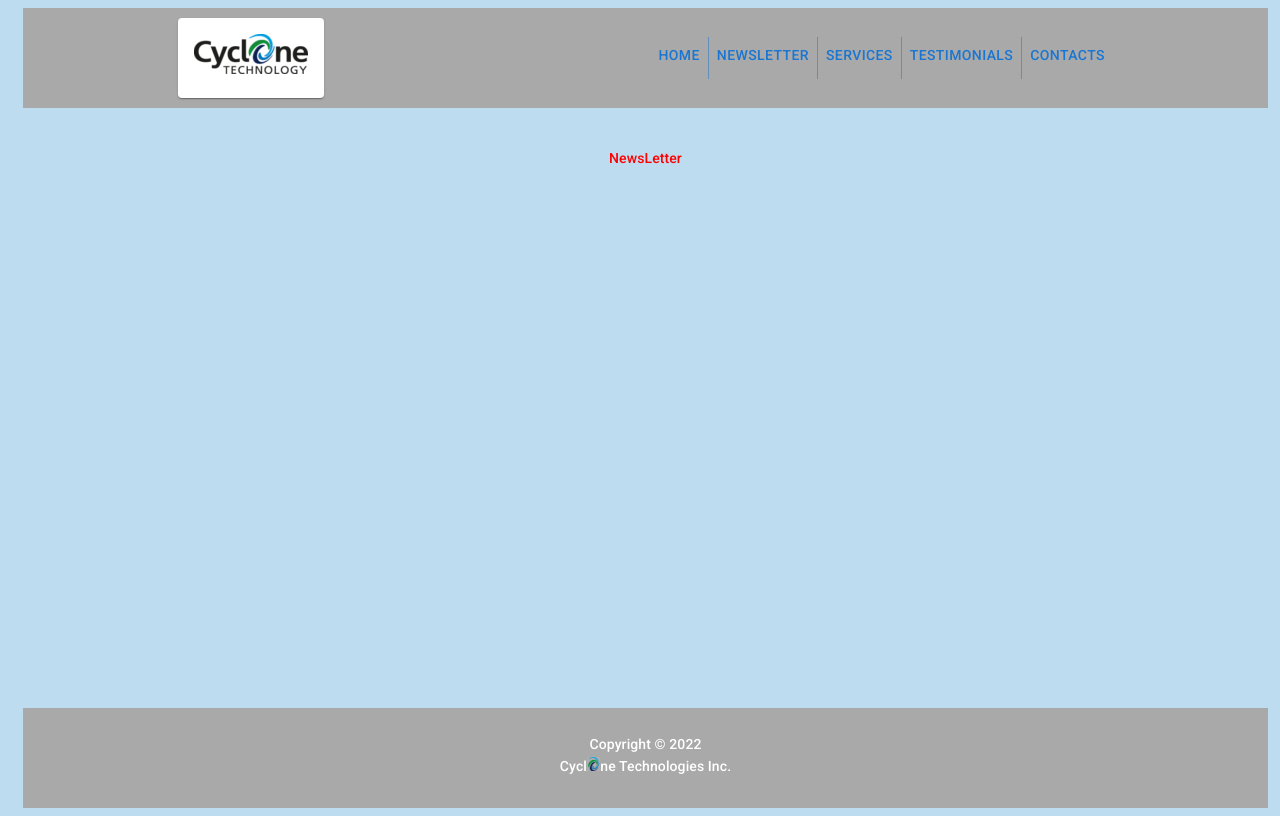
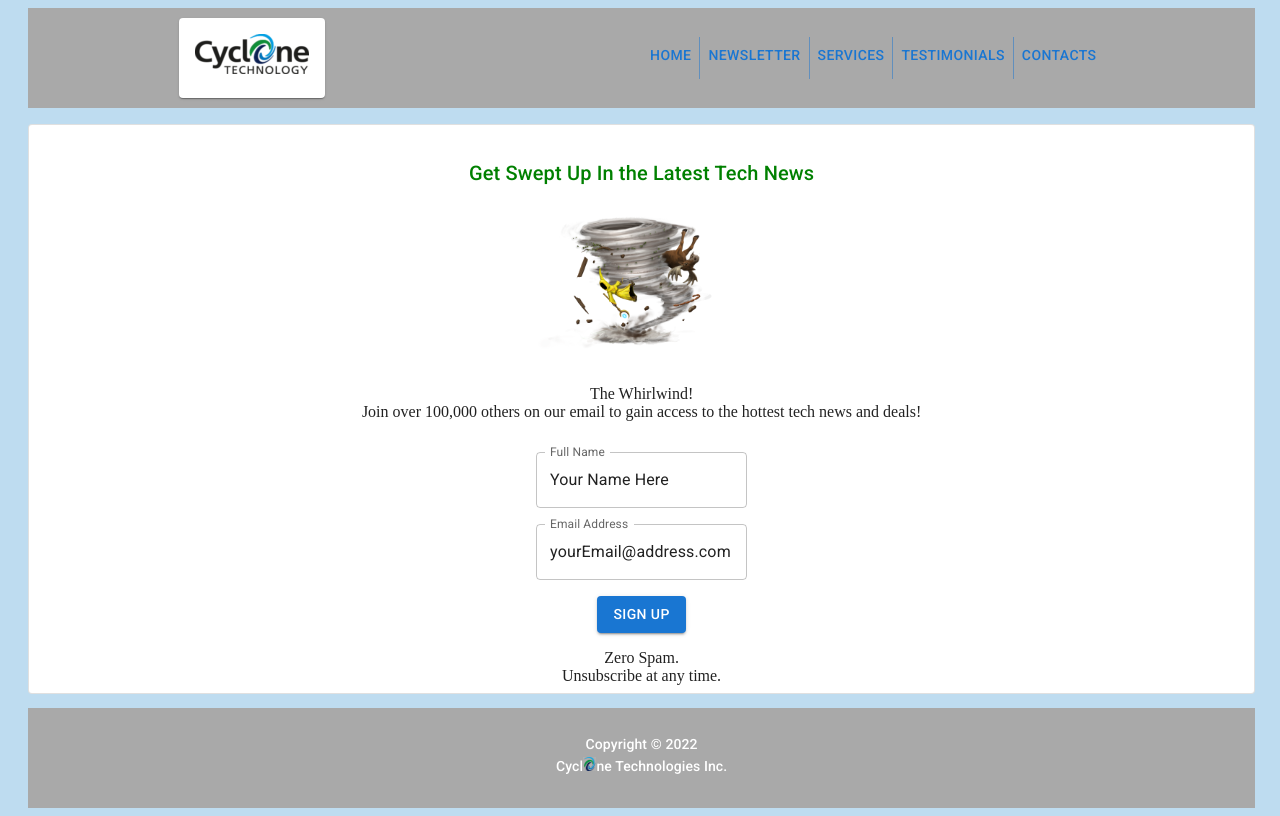
Before and after one commit to JamesFThomas/Cyclone-Tech, a React (Create React App) app: page /newsletter in a window 1280 px wide. Built offline with nearby package versions, Linux system fonts and the light colour scheme; what react-lorem-ipsum would draw is missing.

Commit message:
( update ) signUP component styled for all screen sizes.

```diff
--- /dev/null
+++ b/src/components/pageComps/signUp.js
@@ -0,0 +1,52 @@
+// Dependency Imports
+import * as React from 'react';
+import Typography from '@mui/material/Typography';
+import Box from '@mui/material/Box';
+import Paper from '@mui/material/Paper';
+import TextField from '@mui/material/TextField';
+import Divider from '@mui/material/Divider';
+import Button from '@mui/material/Button';
+import Checkbox from '@mui/material/Checkbox';
+
+// Asset Imports
+import wwLogo from '../../assets/wwLogo.jpg'
+import wwLogo2 from '../../assets/wwLogo2.png'
+
+// Style Imports
+import '../../styles/signUp.css'
+
+
+export default function SignUp() {
+
+    return (
+        <div className='pageBody'>
+            <Paper className='newsPaper' variant="outlined" >
+                <div className='signTitle'>
+                    <Typography mt={3} variant="h6" style={{ color: "Green" }}  >
+                        Get Swept Up In the Latest Tech News
+                    </Typography>
+                </div>
+                <div className='signLogo'>
+                    <img src={wwLogo2} alt='The Whirlwind newsletter logo' style={{ height: "9em", width: "auto" }} />
+                </div>
+                <div className='signText' style={{ padding: "15px" }} >
+                    The Whirlwind! <br />
+                    Join over 100,000 others on our email to gain access to the hottest tech news and deals!
+                </div>
+                <div className='signName' >
+                    <TextField id="outlined-basic" label="Full Name" defaultValue="Your Name Here" variant="outlined" />
+                </div>
+                <div className='signEmail'>
+                    <TextField id="outlined-basic" label="Email Address" defaultValue="yourEmail@address.com" variant="outlined" />
+                </div>
+                <div className='signBtn' >
+                    <Button variant="contained"> Sign Up </Button>
+                </div>
+                <div className='signFoot'>
+                    Zero Spam. <br />
+                    Unsubscribe at any time.
+                </div>
+            </Paper>
+        </div>
+    );
+}
--- a/src/components/pages/Newsletter.js
+++ b/src/components/pages/Newsletter.js
@@ -1,9 +1,12 @@
 import * as React from 'react';
 import Typography from '@mui/material/Typography';
+import Box from '@mui/material/Box';
+import Paper from '@mui/material/Paper';
 
 //Component Imports
 import NavBar from '../NavBar';
 import Footer from '../Footer';
+import SignUp from '../pageComps/signUp';
 
 // Styling Imports
 import '../../styles/Pages.css'
@@ -15,11 +18,7 @@ export default function NewsLetter() {
             <div className='pageHead'>
                 <NavBar />
             </div>
-            <div className='pageBody'>
-                <Typography mt={3} variant="subtitle2" component="div" style={{ color: "red" }} gutterBottom >
-                    NewsLetter
-                </Typography>
-            </div>
+            < SignUp />
             <div className='pageFoot'>
                 <Footer />
             </div>
--- a/src/styles/App.css
+++ b/src/styles/App.css
@@ -1,3 +1,8 @@
+/* *{
+    margin:0;
+    padding: 0;
+  } */
+
 body{
     background-color: RGB(190, 220, 240);
 }
--- a/src/styles/Pages.css
+++ b/src/styles/Pages.css
@@ -1,8 +1,8 @@
 .pageGrid{
     display: grid;
     height: 100vh;
-    width: 100vw;
-    grid-template-columns: 15px 1fr 20px;
+    width: 99vw;
+    grid-template-columns: 20px auto 20px;
     grid-template-rows: 100px auto 100px;
     row-gap: 1em;
     grid-template-areas:
@@ -24,6 +24,7 @@
 .pageFoot{
     grid-area: pageFoot;
 }
+
 
 /* Media Queries For Responsive Layout*/
 
--- /dev/null
+++ b/src/styles/signUp.css
@@ -0,0 +1,7 @@
+.newsPaper{
+    display: flex;
+    flex-direction: column;
+    justify-content: space-around;
+    height: 100%;
+    background-color: white;
+}
```
Also changed, not shown: src/assets/wwLogo.jpg (added), src/assets/wwLogo2.png (added).
